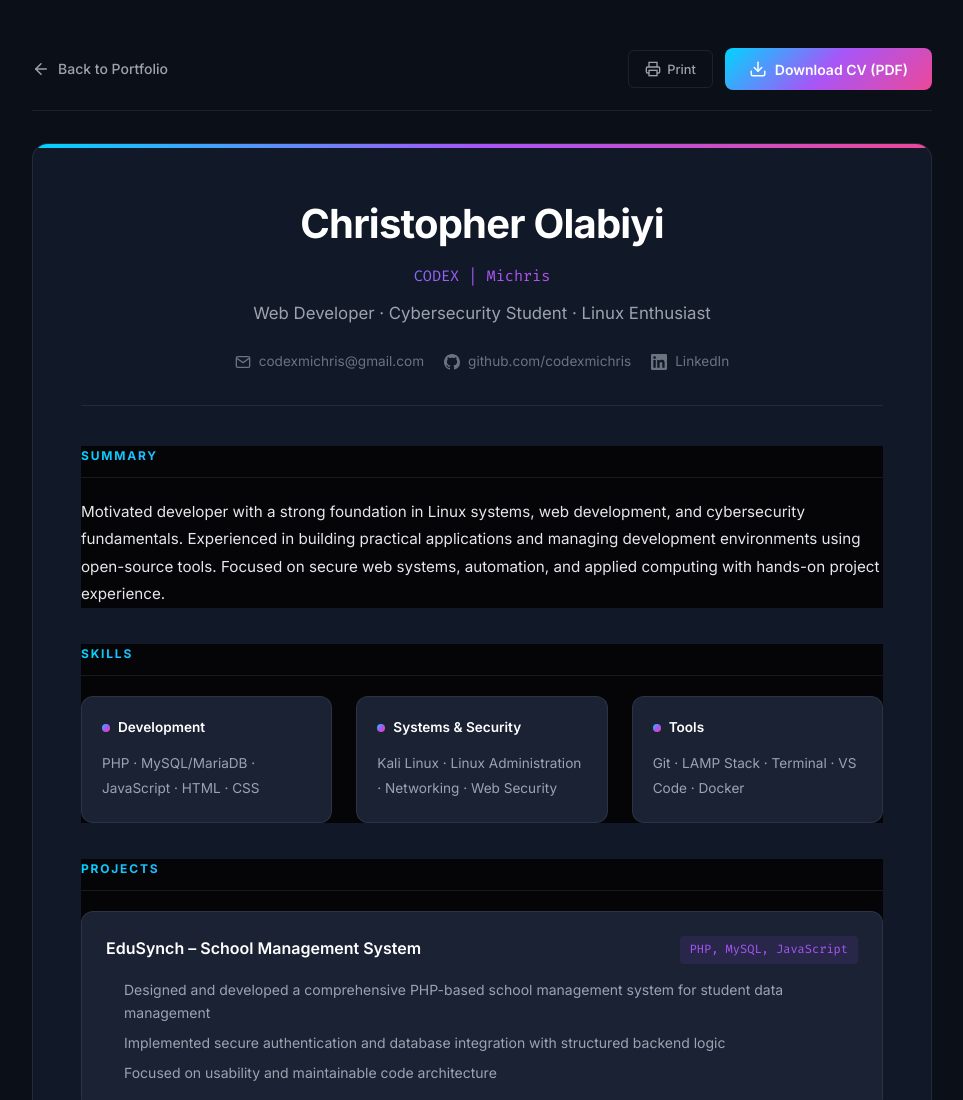
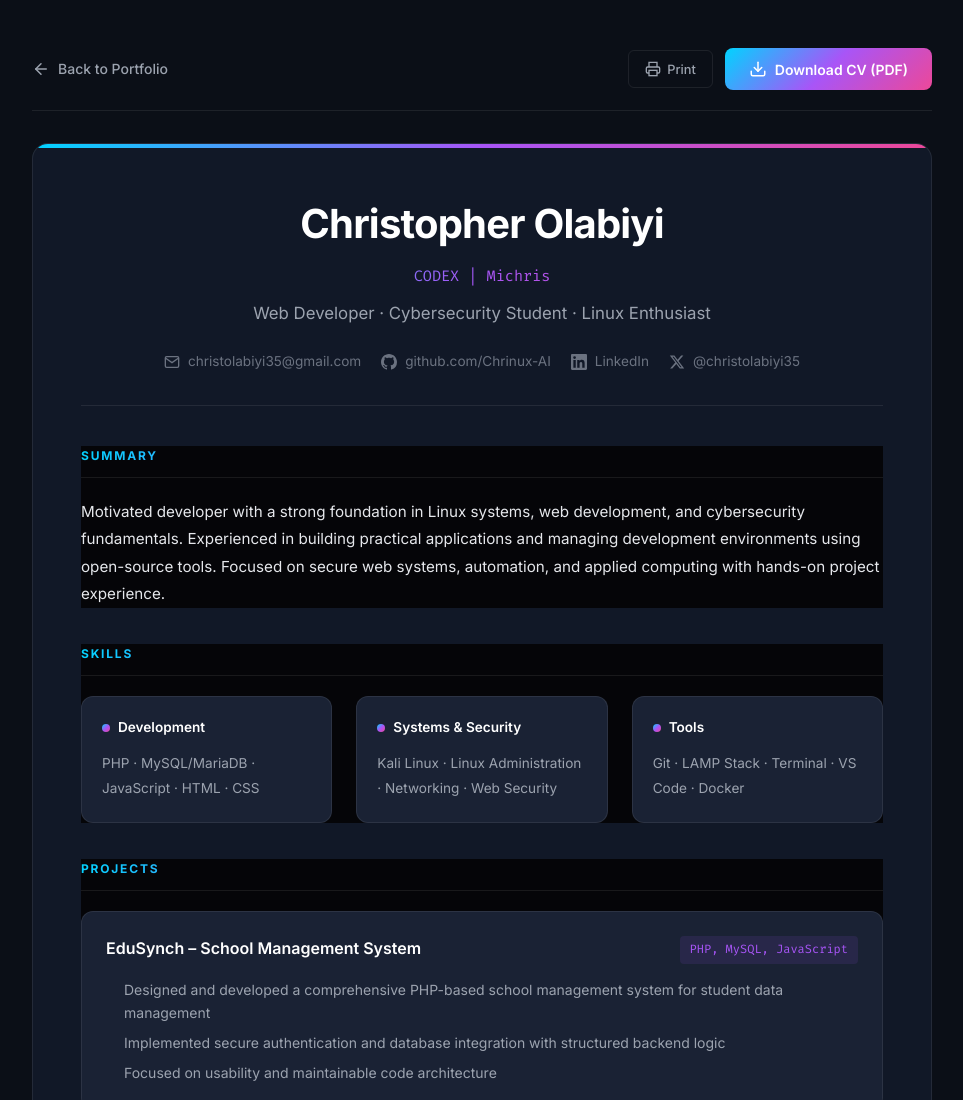
Before and after one commit to Chrinux-AI/Portfolio, a plain HTML site: page public/cv.html in a window 1280 px wide. Shown: the top 1100 px of the page, without its empty margins (158-1121 px from the left). Drawn offline with Linux system fonts and the light colour scheme.

Commit message:
fix: update profile links and add Twitter/X
- Fix CV email: codexmichris@gmail.com → christolabiyi35@gmail.com
- Fix CV GitHub: codexmichris → Chrinux-AI
- Add Twitter/X URL to config.js
- Add Twitter/X link to CV contact header
- Add Twitter/X link to main page footer

```diff
--- a/public/cv.html
+++ b/public/cv.html
@@ -681,10 +681,10 @@
                       />
                       <polyline points="22,6 12,13 2,6" />
                     </svg>
-                    <span>codexmichris@gmail.com</span>
+                    <span>christolabiyi35@gmail.com</span>
                   </a>
                   <a
-                    href="https://github.com/codexmichris"
+                    href="https://github.com/Chrinux-AI/"
                     class="cv-doc-link"
                     target="_blank"
                     rel="noopener noreferrer"
@@ -694,7 +694,7 @@
                         d="M12 0C5.37 0 0 5.37 0 12c0 5.31 3.435 9.795 8.205 11.385.6.105.825-.255.825-.57 0-.285-.015-1.23-.015-2.235-3.015.555-3.795-.735-4.035-1.41-.135-.345-.72-1.41-1.23-1.695-.42-.225-1.02-.78-.015-.795.945-.015 1.62.87 1.845 1.23 1.08 1.815 2.805 1.305 3.495.99.105-.78.42-1.305.765-1.605-2.67-.3-5.46-1.335-5.46-5.925 0-1.305.465-2.385 1.23-3.225-.12-.3-.54-1.53.12-3.18 0 0 1.005-.315 3.3 1.23.96-.27 1.98-.405 3-.405s2.04.135 3 .405c2.295-1.56 3.3-1.23 3.3-1.23.66 1.65.24 2.88.12 3.18.765.84 1.23 1.905 1.23 3.225 0 4.605-2.805 5.625-5.475 5.925.435.375.81 1.095.81 2.22 0 1.605-.015 2.895-.015 3.3 0 .315.225.69.825.57A12.02 12.02 0 0024 12c0-6.63-5.37-12-12-12z"
                       />
                     </svg>
-                    <span>github.com/codexmichris</span>
+                    <span>github.com/Chrinux-AI</span>
                   </a>
                   <a
                     href="https://www.linkedin.com/in/christopher-olabiyi-6662a0383/"
@@ -708,6 +708,17 @@
                       />
                     </svg>
                     <span>LinkedIn</span>
+                  </a>
+                  <a
+                    href="https://x.com/christolabiyi35"
+                    class="cv-doc-link"
+                    target="_blank"
+                    rel="noopener noreferrer"
+                  >
+                    <svg viewBox="0 0 24 24" fill="currentColor">
+                      <path d="M18.244 2.25h3.308l-7.227 8.26 8.502 11.24H16.17l-5.214-6.817L4.99 21.75H1.68l7.73-8.835L1.254 2.25H8.08l4.713 6.231zm-1.161 17.52h1.833L7.084 4.126H5.117z"/>
+                    </svg>
+                    <span>@christolabiyi35</span>
                   </a>
                 </nav>
               </header>
--- a/public/js/config.js
+++ b/public/js/config.js
@@ -140,6 +140,7 @@ export const CONFIG = {
   EMAIL: "christolabiyi35@gmail.com",
   GITHUB_URL: "https://github.com/Chrinux-AI/",
   LINKEDIN_URL: "https://www.linkedin.com/in/christopher-olabiyi-6662a0383/",
+  TWITTER_URL: "https://x.com/christolabiyi35",
 
   // Assets
   HEADSHOT: "./assets/images/headshot.png",
```
Also changed, not shown: public/index.html (+10 -0 lines).
